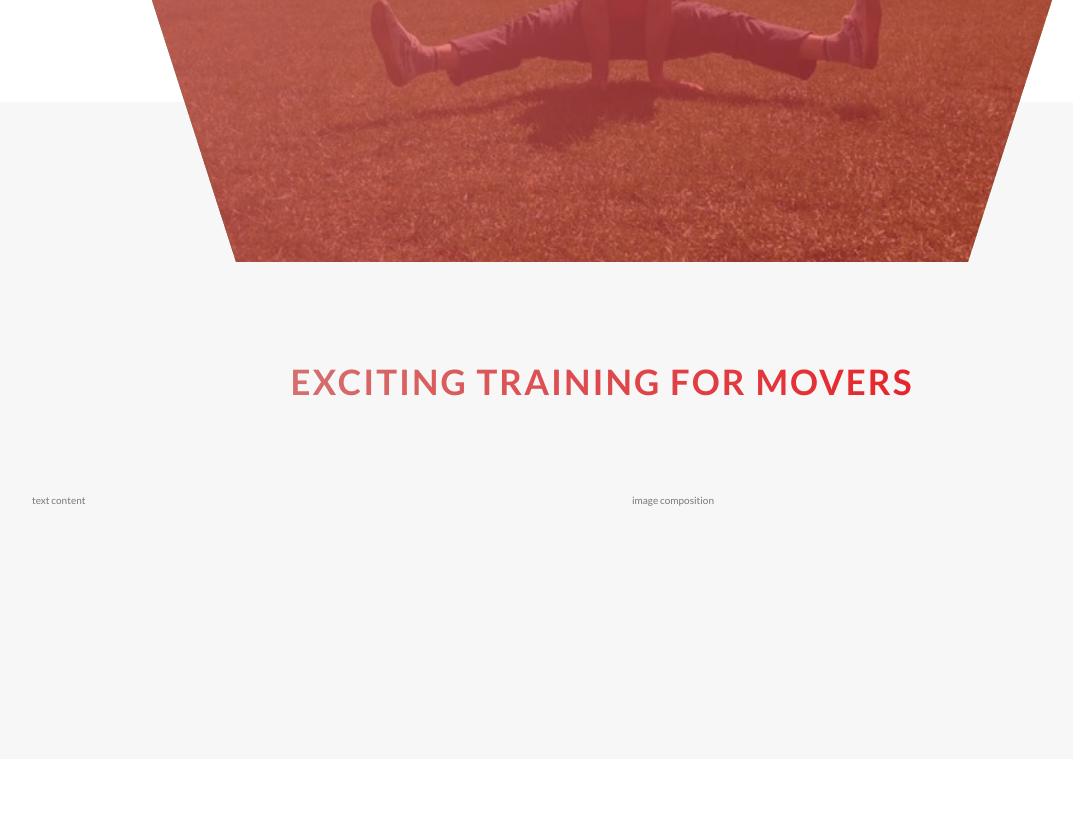
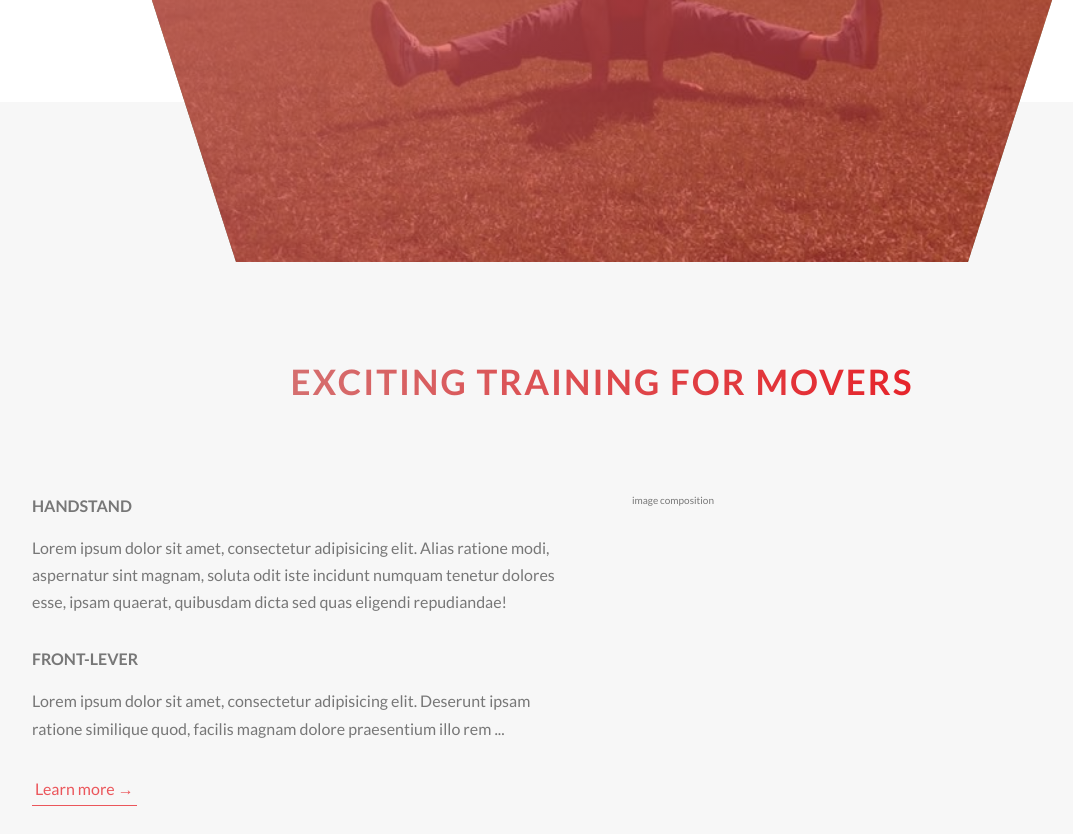
Before and after one commit to criscara-dev/dynamic-css, a website: page index.html in a window 1280 px wide. Shown: the part 528-1362 px from the top of the page, without its empty margins (38-1111 px from the left). Before the commit the page ends 1317 px from the top, so only its background shows below. Drawn offline with Linux system fonts and the light colour scheme.

Commit message:
working on about section, on button

```diff
--- a/index.html
+++ b/index.html
@@ -31,17 +31,20 @@
 
     <main>
       <section class="section-about">
-         <div class="u-center-text u-margin-bottom-8">
+         <div class="u-center-text u-margin-bottom-big">
           <div class="heading-secondary">Exciting training for movers</div>
           </div>
 
           <div class="row">
                <div class="col-1-of-2">
-                   text content
+                   <h3 class="heading-tertiary u-margin-bottom-small">handstand</h3>
+                       <p class="paragraph">Lorem ipsum dolor sit amet, consectetur adipisicing elit. Alias ratione modi, aspernatur sint magnam, soluta odit iste incidunt numquam tenetur dolores esse, ipsam quaerat, quibusdam dicta sed quas eligendi repudiandae!</p>
+                       <h3 class="heading-tertiary u-margin-bottom-small">front-lever</h3>
+                       <p class="paragraph">Lorem ipsum dolor sit amet, consectetur adipisicing elit. Deserunt ipsam ratione similique quod, facilis magnam dolore praesentium illo rem ...</p>
+                       <a href="#" class="btn-text">Learn more &rarr;</a>
                </div>
                <div class="col-1-of-2">
                    image composition
-
                </div>
            </div>
 
--- a/sass/abstracts/_variables.scss
+++ b/sass/abstracts/_variables.scss
@@ -10,6 +10,9 @@
 $color-white: #fff;
 $color-black: #000;
 
+// FONT
+$default-font-size: 1.6rem;
+
 // GRID
 $grid-width: 114rem;
 $gutter-vertical: 8rem;
--- a/sass/base/_typography.scss
+++ b/sass/base/_typography.scss
@@ -54,3 +54,17 @@
         text-shadow: .5rem 1rem 2rem rgba($color-black, .2);
     }
 }
+
+.heading-tertiary {
+    font-size: 1.6rem;
+    font-weight: 700;
+    text-transform: uppercase;
+}
+
+.paragraph {
+    font-size: 1.6rem;
+
+    &:not(:last-child) {
+        margin-bottom: 3rem;
+    }
+}
--- a/sass/base/utilities.scss
+++ b/sass/base/utilities.scss
@@ -1,5 +1,13 @@
 .u-center-text{ text-align: center; }
 
-.u-margin-bottom-8 {
+.u-margin-bottom-small {
+    margin-bottom: 1.5rem;
+}
+
+.u-margin-bottom-medium {
+    margin-bottom: 4rem;
+}
+
+.u-margin-bottom-big {
     margin-bottom: 8rem;
 }
--- a/sass/components/_button.scss
+++ b/sass/components/_button.scss
@@ -9,7 +9,7 @@
     border-radius: 10rem;
     transition: all .2s;
     position: relative;
-    font-size: 1.6rem;
+    font-size: $default-font-size;
 }
 
 &:hover {
@@ -56,3 +56,28 @@
     animation-fill-mode: backwards;
     }
 }
+
+.btn-text {
+    &:link,
+    &:visited {
+        font-size: $default-font-size;
+        color: $color-primary;
+        display: inline-block;
+        text-decoration: none;
+        border-bottom: 1px solid $color-primary;
+        padding: 3px;
+        transition: all .2s;
+    }
+
+    &:hover {
+        background-color: $color-primary;
+        color: $color-white;
+        box-shadow: 0 1rem 2rem rgba($color-black, .15);
+        transform: translateY(-2px);
+    }
+
+    &:active {
+        box-shadow: 0 .5rem 1rem rgba($color-black, .15);
+        transform: translateY(0);
+    }
+}
```
Also changed, not shown: css/style.css.
